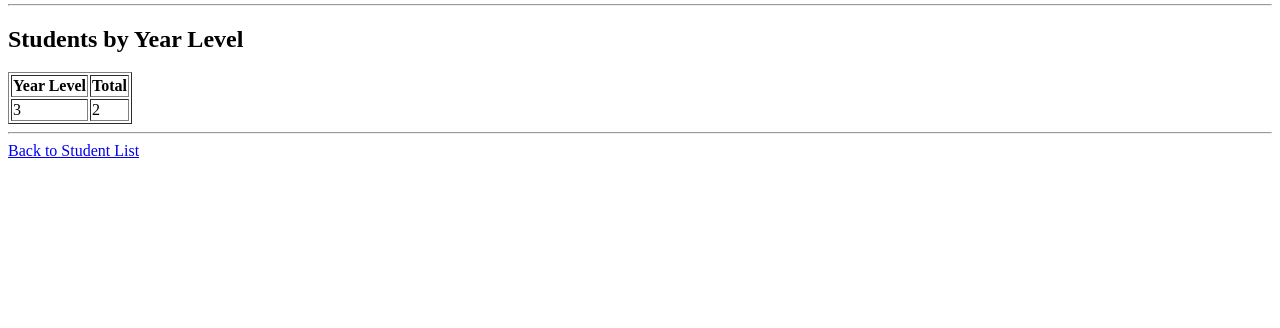
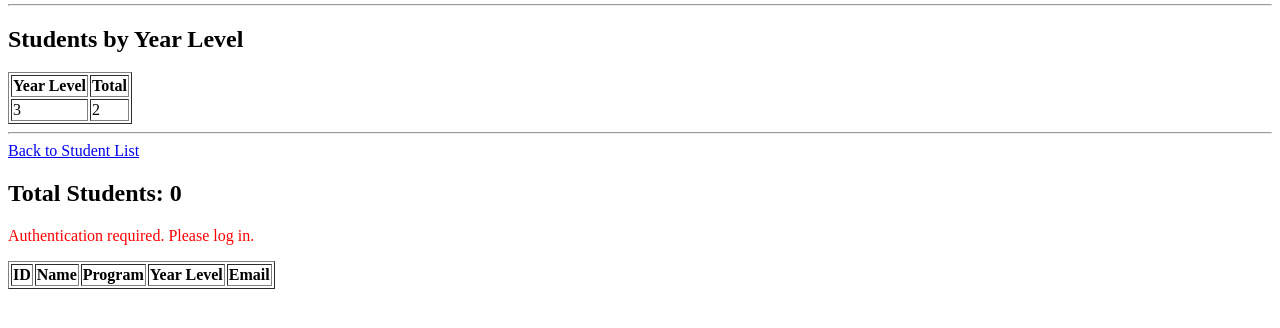
Before and after one commit to SamVillanueva1215/SSV_DjangoWebApp, a Django app: page /registration/dashboard/ in a window 1280 px wide. Shown: the part 286-614 px from the top of the page. Run offline with Django 5.2, Linux system fonts and the light colour scheme; data comes from the database, SQL or seed files in the repository; both versions use the stored data as it was after the commit; lists and menus that the app fills with data are empty.

Commit message:
Implement AJAX Student Dashboard

```diff
--- a/SSV_DjangoWebApp/settings.py
+++ b/SSV_DjangoWebApp/settings.py
@@ -130,3 +130,4 @@ MAILERS = {
 
 LOGIN_REDIRECT_URL = '/registration/'
 LOGOUT_REDIRECT_URL = '/accounts/login/'
+STATIC_URL = 'static/'
--- /dev/null
+++ b/registration/static/registration/js/student_dashboard.js
@@ -0,0 +1,61 @@
+async function loadStudents() {
+  const loadingMessage = document.getElementById("loading-message");
+  const errorMessage = document.getElementById("error-message");
+  const studentCount = document.getElementById("student-count");
+  const tableBody = document.getElementById("student-table-body");
+
+  try {
+    loadingMessage.textContent = "Loading students...";
+    errorMessage.textContent = "";
+    tableBody.innerHTML = "";
+
+    const response = await fetch("/api/students/");
+
+
+    if (!response.ok) {
+      if (response.status === 401) {
+        throw new Error("Authentication required. Please log in.");
+      }
+      throw new Error(`HTTP error: ${response.status}`);
+    }
+
+    const data = await response.json();
+
+
+    studentCount.textContent = data.count;
+
+
+    if (data.students.length === 0) {
+      const row = document.createElement("tr");
+      row.innerHTML = `
+        <td colspan="5" style="text-align: center;">
+          No Student records found.
+        </td>
+      `;
+      tableBody.appendChild(row);
+    } else {
+
+      data.students.forEach(student => {
+        const row = document.createElement("tr");
+        row.innerHTML = `
+          <td>${student.id}</td>
+          <td>${student.student_name}</td>
+          <td>${student.program}</td>
+          <td>${student.year_level}</td>
+          <td>${student.email}</td>
+        `;
+        tableBody.appendChild(row);
+      });
+    }
+
+
+    loadingMessage.textContent = "";
+
+  } catch (error) {
+    loadingMessage.textContent = "";
+    errorMessage.textContent = error.message;
+    console.error("Student loading error:", error);
+  }
+}
+
+loadStudents();
--- a/registration/templates/registration/student_dashboard.html
+++ b/registration/templates/registration/student_dashboard.html
@@ -1,7 +1,9 @@
+{% load static %}
 <!DOCTYPE html>
 <html>
 <head>
     <title>Student Dashboard</title>
+
 </head>
 <body>
     <h1>Student Dashboard</h1>
@@ -51,5 +53,29 @@
 
     <hr>
     <a href="{% url 'student_list' %}">Back to Student List</a>
+
+    <h2>
+  Total Students:
+  <span id="student-count">0</span>
+</h2>
+
+<p id="loading-message">Loading students...</p>
+<p id="error-message" style="color: red;"></p>
+
+<table border="1" id="student-table">
+  <thead>
+    <tr>
+      <th>ID</th>
+      <th>Name</th>
+      <th>Program</th>
+      <th>Year Level</th>
+      <th>Email</th>
+    </tr>
+  </thead>
+  <tbody id="student-table-body">
+  </tbody>
+</table>
+
 </body>
 </html>
+<script src="{% static 'registration/js/student_dashboard.js' %}"></script>
```
Also changed, not shown: db.sqlite3.
